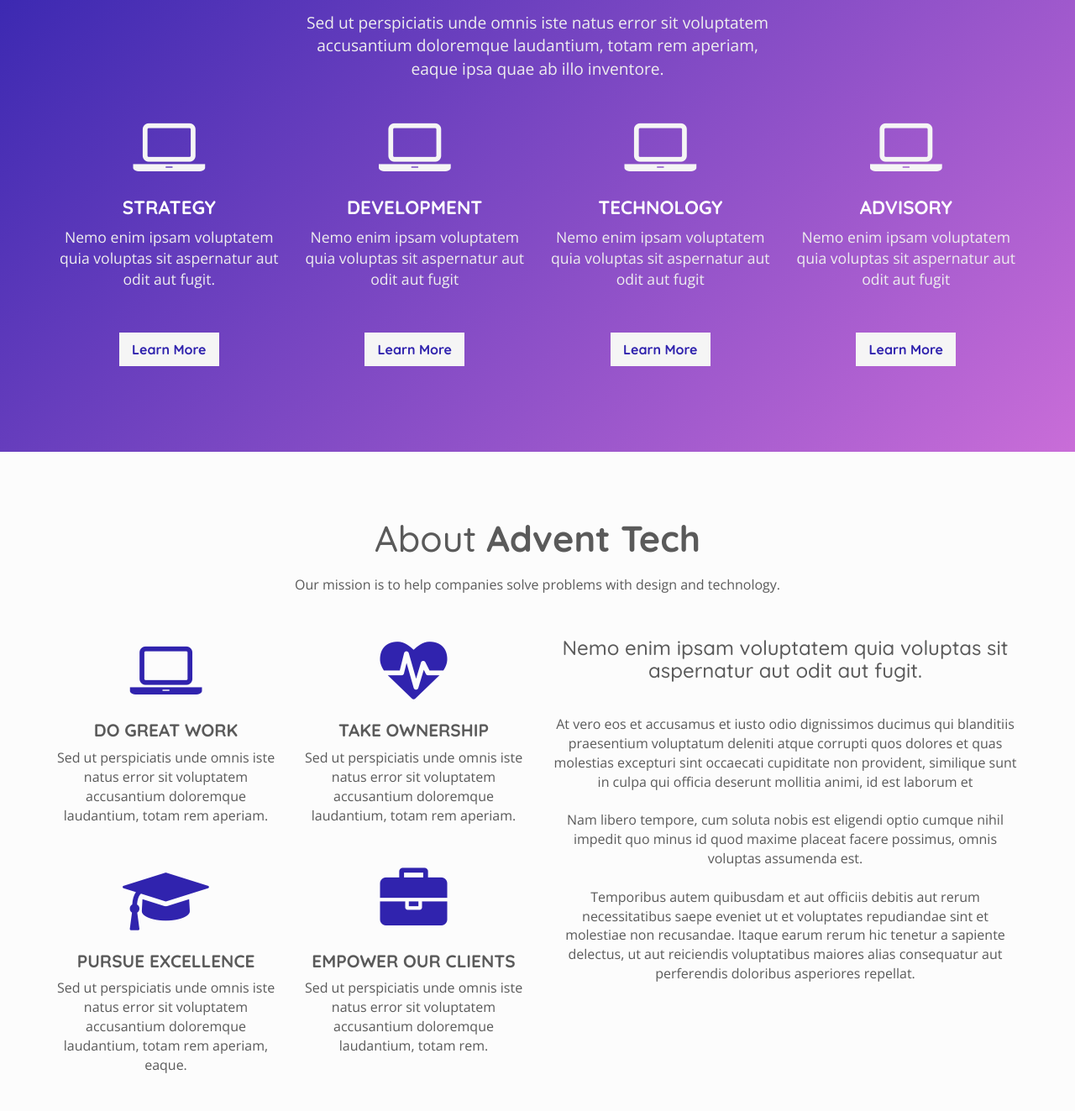
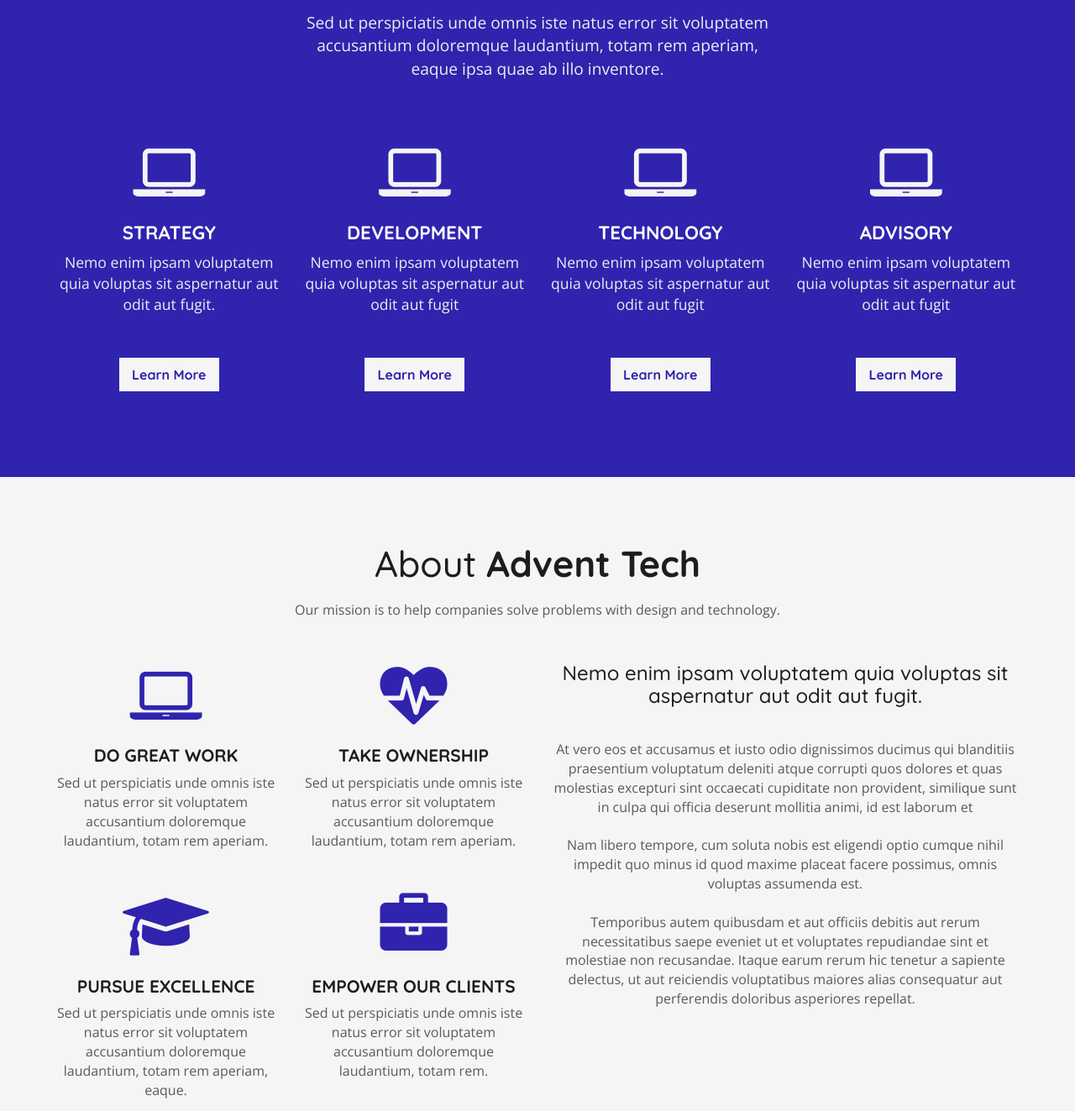
Before and after one commit to Tejaf/advent-tech, a plain HTML site: page index.html in a window 1280 px wide. Shown: the part 960-2283 px from the top of the page at 84% size. Drawn offline with nearby package versions, Linux system fonts and the light colour scheme.

Commit message:
experiment with colors

```diff
--- a/css/main2.css
+++ b/css/main2.css
@@ -203,6 +203,10 @@ a.fa.fa-angle-down:hover{
      =================
 */
 
+.col-services {
+    margin-top: 30px;
+ }
+
 .services {
     color: #fff;
     position: relative;
@@ -211,6 +215,7 @@ a.fa.fa-angle-down:hover{
 #at-services .overlay{
     background-image: linear-gradient(135deg, var(--primaryColor), whitesmoke);
     background-image: -webkit-linear-gradient(-405deg, #3023AE, #C96DD8);
+    background: var(--primaryColor);
     background-attachment: fixed;
 }
 
@@ -271,7 +276,9 @@ a.fa.fa-angle-down:hover{
     =================
 */
 .about{
-    background: rgb(252, 252, 252)
+    background: rgb(252, 252, 252);
+    background: whitesmoke;
+    color: rgb(29, 29, 29)
 }
 
 .section-title h2 {
```
